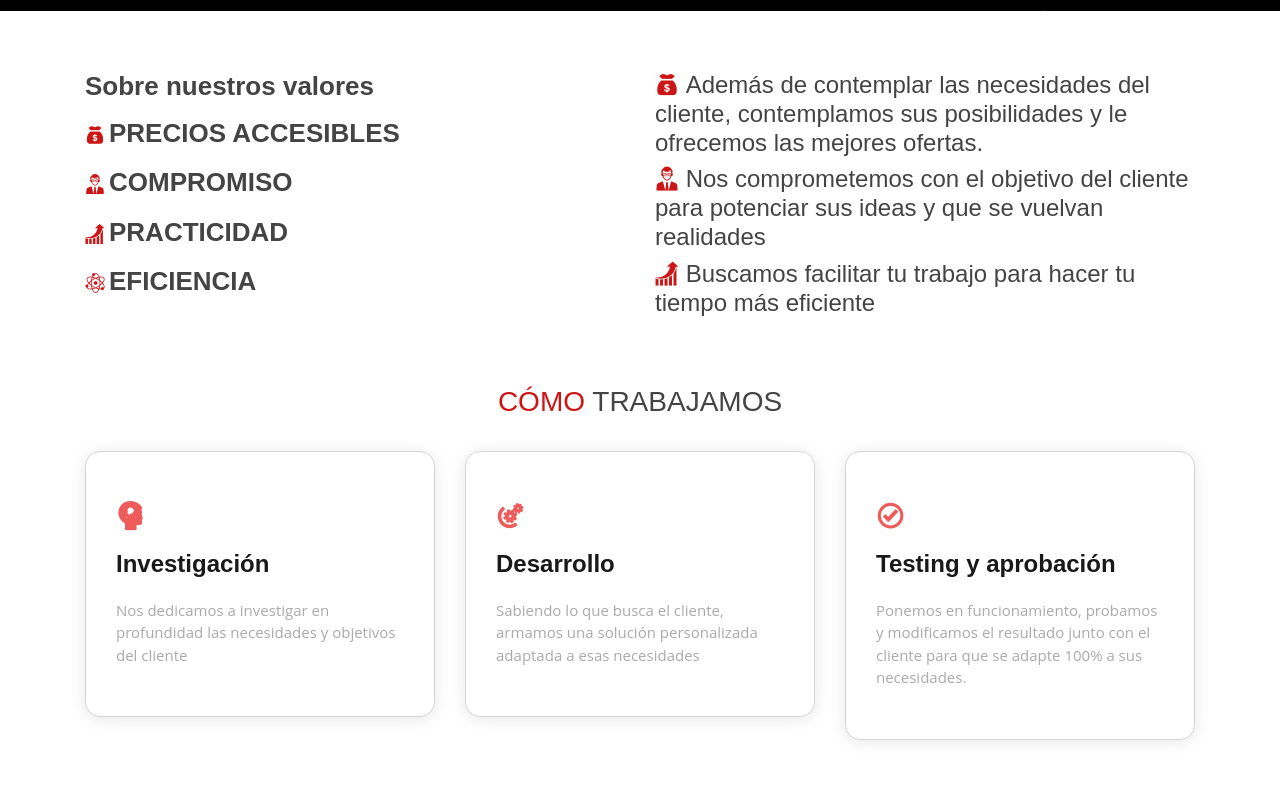
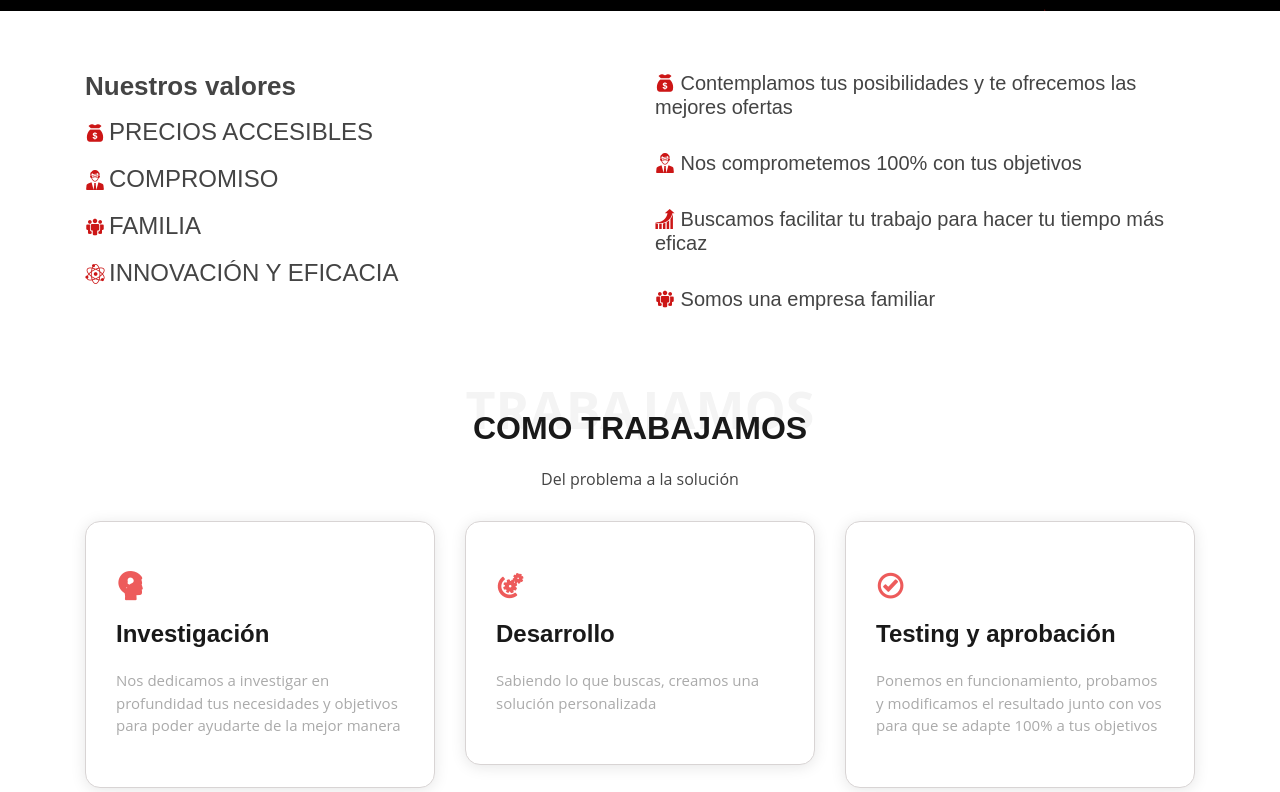
Before and after one commit to tbor00/argx, a plain HTML site: page index.html in a window 1280 px wide. Shown: the part 789-1581 px from the top of the page. Drawn offline with nearby package versions, Linux system fonts and the light colour scheme; some packages are replaced by stand-ins of ours; a script that the page names is missing.

Commit message:
edit info

```diff
--- a/index.html
+++ b/index.html
@@ -70,26 +70,32 @@
 
         <div class="row">
           <div class="col-lg-6 order-1 order-lg-2" data-aos="fade-left">
-            <h4>
-              <i class="icofont-money" style="color: #cc1616;"></i> Además de contemplar las necesidades del cliente, contemplamos sus posibilidades y le ofrecemos las mejores ofertas.
-            </h4>
-            <h4>
-              <i class="icofont-man-in-glasses" style="color: #cc1616;"></i> Nos comprometemos con el objetivo del cliente para potenciar sus ideas y que se vuelvan realidades
-            </h4>
-            <h4>
-              <i class="icofont-chart-histogram-alt" style="color: #cc1616;"></i>  Buscamos facilitar tu trabajo para hacer tu tiempo más eficiente
-            </h4>
+            <h5>
+              <i class="icofont-money" style="color: #cc1616;"></i> Contemplamos tus posibilidades y te ofrecemos las mejores ofertas
+            </h5>
+            <br>
+            <h5>
+              <i class="icofont-man-in-glasses" style="color: #cc1616;"></i> Nos comprometemos 100% con tus objetivos
+            </h5>
+            <br>
+            <h5>
+              <i class="icofont-chart-histogram-alt" style="color: #cc1616;"></i> Buscamos facilitar tu trabajo para hacer tu tiempo más eficaz
+            </h5>
+            <br>
+            <h5>
+              <i class="icofont-people" style="color: #cc1616;"></i> Somos una empresa familiar
+            </h5>
           </div>
           <div class="col-lg-6 pt-4 pt-lg-0 order-2 order-lg-1 content" data-aos="fade-right">
-            <h3>Sobre nuestros valores</h3>
+            <h3>Nuestros valores</h3>
             <p class="font-italic">
 
             </p>
             <ul>
-              <h3><li><i class="icofont-money"></i>PRECIOS ACCESIBLES</li></h3>
-              <h3><li><i class="icofont-man-in-glasses"></i>COMPROMISO</li></h3>
-              <h3> <li><i class="icofont-chart-histogram-alt"></i>PRACTICIDAD</li></h3>
-              <h3> <li><i class="icofont-electron"></i>EFICIENCIA</li></h3>
+              <h4><li><i class="icofont-money"></i>PRECIOS ACCESIBLES</li></h4>
+              <h4><li><i class="icofont-man-in-glasses"></i>COMPROMISO</li></h4>
+              <h4> <li><i class="icofont-people"></i>FAMILIA</li></h4>
+              <h4> <li><i class="icofont-electron"></i>INNOVACIÓN Y EFICACIA</li></h4>
             </ul>
 
           </div>
@@ -98,16 +104,19 @@
       </div>
     </section>
     <section id="why-us" class="why-us">
-      <div class="container">
-        <h3 class="text-center"> <span style="color: #cc1616;">CÓMO</span> TRABAJAMOS</h3>
-        <br>
+
+        <div class="section-title">
+          <span>TRABAJAMOS</span>
+          <h2>COMO TRABAJAMOS</h2>
+          <p>Del problema a la solución</p>
+        </div>
+        <div class="container">
         <div class="row">
-
           <div class="col-lg-4" data-aos="fade-up">
             <div class="box">
               <span class="icofont-unique-idea"></span>
               <h4>Investigación</h4>
-              <p>Nos dedicamos a investigar en profundidad las necesidades y objetivos del cliente</p>
+              <p>Nos dedicamos a investigar en profundidad tus necesidades y objetivos para poder ayudarte de la mejor manera</p>
             </div>
           </div>
 
@@ -115,7 +124,7 @@
             <div class="box">
               <span class="icofont-automation"></span>
               <h4>Desarrollo</h4>
-              <p>Sabiendo lo que busca el cliente, armamos una solución personalizada adaptada a esas necesidades</p>
+              <p>Sabiendo lo que buscas, creamos una solución personalizada</p>
             </div>
           </div>
 
@@ -123,7 +132,7 @@
             <div class="box">
               <span class="icofont-check-circled"></span>
               <h4>Testing y aprobación</h4>
-              <p>Ponemos en funcionamiento, probamos y modificamos el resultado junto con el cliente para que se adapte 100% a sus necesidades.</p>
+              <p>Ponemos en funcionamiento, probamos y modificamos el resultado junto con vos para que se adapte 100% a tus objetivos</p>
             </div>
           </div>
 
--- a/sets.js
+++ b/sets.js
@@ -4,7 +4,7 @@ gads.addEventListener("click", function () {
     title: `<i class="icofont-brand-google" style="color:red; font-size: 3em;"></i> `,
     html:
       "Google Ads es un servicio y un programa de la empresa Google que se utiliza para ofrecer publicidad patrocinada a potenciales anunciantes. Los anuncios patrocinados de Google Ads aparecen en: En la página de resultados junto con los resultados de búsquedas naturales u orgánicas" +
-      `<a href="https://es.wikipedia.org/wiki/Google_Ads" target="__blank" style="outline:none"> Para más info click acá</a>`,
+      `<a href="https://es.wikipedia.org/wiki/Google_Ads" target="__blank" style="outline:none"> Info</a>`,
     focusConfirm: false,
     confirmButtonText: "Okey",
   });
@@ -16,7 +16,7 @@ mkt.addEventListener("click", function () {
     title: `<i class="icofont-stock-mobile" style="color:red; font-size: 3em;"></i> `,
     html:
       "La mercadotecnia digital o marketing digital está caracterizada por la combinación y utilización de estrategias de comercialización en medios digitales." +
-      `<a href="https://es.wikipedia.org/wiki/Marketing_digital" target="__blank" style="outline:none"> Para más info click acá</a>`,
+      `<a href="https://es.wikipedia.org/wiki/Marketing_digital" target="__blank" style="outline:none"> Info</a>`,
     focusConfirm: false,
     confirmButtonText: "Okey",
   });
@@ -28,7 +28,7 @@ cp.addEventListener("click", function () {
     title: `<i class="icofont-globe" style="color:red; font-size: 3em;"></i> `,
     html:
       "La voz fue adoptada por la industria de la publicidad con el significado de un plan extenso para una serie de anuncios diferentes, pero relacionados, que aparecen en diversos medios durante un periodo específico" +
-      `<a href="https://es.wikipedia.org/wiki/Campa%C3%B1a_publicitaria" target="__blank" style="outline:none"> Para más info click acá</a>`,
+      `<a href="https://es.wikipedia.org/wiki/Campa%C3%B1a_publicitaria" target="__blank" style="outline:none"> Info</a>`,
     focusConfirm: false,
     confirmButtonText: "Okey",
   });
```
